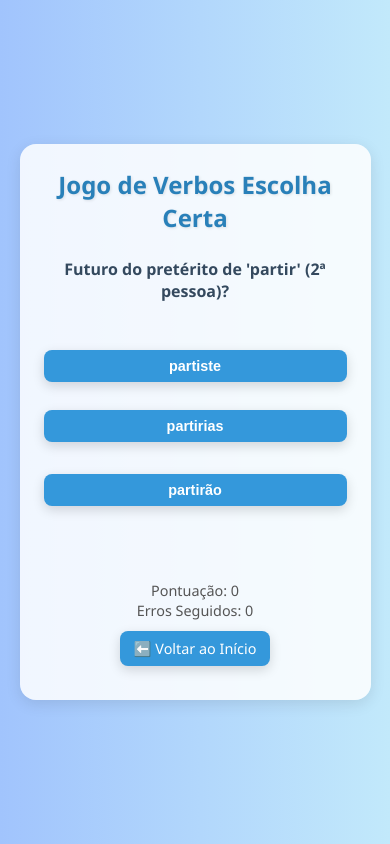
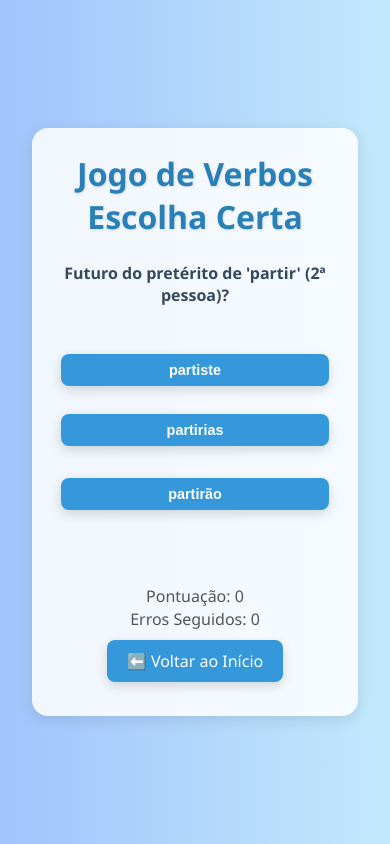
Before and after one commit to rik341/jogo-dos-verbos, a plain HTML site: page arquivo_corrigido/multipla_escolha.html in a window 390 px wide. Drawn offline with Linux system fonts and the light colour scheme.

Commit message:
commit2 02/06

```diff
--- a/arquivo_corrigido/base.css
+++ b/arquivo_corrigido/base.css
@@ -129,67 +129,4 @@
     display: none;
   }
 }
-
-/* Adições ao final de caca_verbo.css */
-@media (max-width: 480px) {
-  body {
-    padding: 1rem;
-  }
-
-  h1 {
-    font-size: 2rem;
-    text-align: center;
-  }
-
-  .game-container {
-    padding: 1rem;
-  }
-
-  .grid {
-    grid-template-columns: repeat(10, 1fr);
-    gap: 2px;
-  }
-
-  .cell {
-    width: 28px;
-    height: 28px;
-    font-size: 0.8rem;
-  }
-
-  .word-item {
-    font-size: 0.9rem;
-  }
-
-  button, a.button-link {
-    font-size: 0.9rem;
-    padding: 8px 14px;
-  }
-}
-
-/* Adições ao final de transformacao_verbal.css */
-@media (max-width: 480px) {
-  .container {
-    padding: 1.5rem;
-    width: 90vw;
-  }
-
-  h1 {
-    font-size: 1.5rem;
-  }
-
-  .explanation, .prompt, .message, .status {
-    font-size: 0.9rem;
-  }
-
-  input[type="text"] {
-    font-size: 0.9rem;
-    width: 95%;
-  }
-
-  button, a.button-link {
-    font-size: 0.9rem;
-    padding: 8px 14px;
-  }
-}
-
 /*Caça Verbos*/
--- a/arquivo_corrigido/caca_verbo.css
+++ b/arquivo_corrigido/caca_verbo.css
@@ -152,28 +152,6 @@ a.button-link:hover {
     min-height: 27px;
   }
   @media (max-width: 480px) {
-  h1 {
-    font-size: 2.2rem;
-    text-align: center;
-  }
-
-  .link-box {
-    width: 90vw;
-    padding: 1rem;
-  }
-
-  .link-box a {
-    font-size: 1rem;
-    padding: 0.6rem 1rem;
-  }
-
-  .floating-image {
-    display: none;
-  }
-}
-
-/* Adições ao final de caca_verbo.css */
-@media (max-width: 480px) {
   body {
     padding: 1rem;
   }
@@ -207,29 +185,3 @@ a.button-link:hover {
     padding: 8px 14px;
   }
 }
-
-/* Adições ao final de transformacao_verbal.css */
-@media (max-width: 480px) {
-  .container {
-    padding: 1.5rem;
-    width: 90vw;
-  }
-
-  h1 {
-    font-size: 1.5rem;
-  }
-
-  .explanation, .prompt, .message, .status {
-    font-size: 0.9rem;
-  }
-
-  input[type="text"] {
-    font-size: 0.9rem;
-    width: 95%;
-  }
-
-  button, a.button-link {
-    font-size: 0.9rem;
-    padding: 8px 14px;
-  }
-}
--- a/arquivo_corrigido/multipla_escolha.css
+++ b/arquivo_corrigido/multipla_escolha.css
@@ -126,85 +126,3 @@ a.button-link:hover {
       font-size: 1rem;
     }
   }
-  @media (max-width: 480px) {
-  h1 {
-    font-size: 2.2rem;
-    text-align: center;
-  }
-
-  .link-box {
-    width: 90vw;
-    padding: 1rem;
-  }
-
-  .link-box a {
-    font-size: 1rem;
-    padding: 0.6rem 1rem;
-  }
-
-  .floating-image {
-    display: none;
-  }
-}
-
-/* Adições ao final de caca_verbo.css */
-@media (max-width: 480px) {
-  body {
-    padding: 1rem;
-  }
-
-  h1 {
-    font-size: 2rem;
-    text-align: center;
-  }
-
-  .game-container {
-    padding: 1rem;
-  }
-
-  .grid {
-    grid-template-columns: repeat(10, 1fr);
-    gap: 2px;
-  }
-
-  .cell {
-    width: 28px;
-    height: 28px;
-    font-size: 0.8rem;
-  }
-
-  .word-item {
-    font-size: 0.9rem;
-  }
-
-  button, a.button-link {
-    font-size: 0.9rem;
-    padding: 8px 14px;
-  }
-}
-
-/* Adições ao final de transformacao_verbal.css */
-@media (max-width: 480px) {
-  .container {
-    padding: 1.5rem;
-    width: 90vw;
-  }
-
-  h1 {
-    font-size: 1.5rem;
-  }
-
-  .explanation, .prompt, .message, .status {
-    font-size: 0.9rem;
-  }
-
-  input[type="text"] {
-    font-size: 0.9rem;
-    width: 95%;
-  }
-
-  button, a.button-link {
-    font-size: 0.9rem;
-    padding: 8px 14px;
-  }
-}
--- a/arquivo_corrigido/transformacao_verbal.css
+++ b/arquivo_corrigido/transformacao_verbal.css
@@ -106,65 +106,7 @@ a.button-link:hover {
 #restartBtn {
   display: none;
 }
-@media (max-width: 480px) {
-  h1 {
-    font-size: 2.2rem;
-    text-align: center;
-  }
-
-  .link-box {
-    width: 90vw;
-    padding: 1rem;
-  }
-
-  .link-box a {
-    font-size: 1rem;
-    padding: 0.6rem 1rem;
-  }
-
-  .floating-image {
-    display: none;
-  }
-}
-
-/* Adições ao final de caca_verbo.css */
-@media (max-width: 480px) {
-  body {
-    padding: 1rem;
-  }
-
-  h1 {
-    font-size: 2rem;
-    text-align: center;
-  }
-
-  .game-container {
-    padding: 1rem;
-  }
-
-  .grid {
-    grid-template-columns: repeat(10, 1fr);
-    gap: 2px;
-  }
-
-  .cell {
-    width: 28px;
-    height: 28px;
-    font-size: 0.8rem;
-  }
-
-  .word-item {
-    font-size: 0.9rem;
-  }
-
-  button, a.button-link {
-    font-size: 0.9rem;
-    padding: 8px 14px;
-  }
-}
-
-/* Adições ao final de transformacao_verbal.css */
-@media (max-width: 480px) {
+ @media (max-width: 480px) {
   .container {
     padding: 1.5rem;
     width: 90vw;
```
